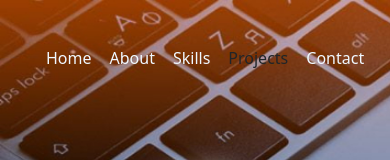
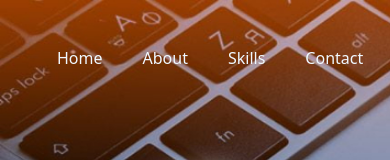
Before and after one commit to Rathan077/Portfolio, a React (Create React App) app: page / in a window 390 px wide. Shown: the top 160 px of the page. Built offline with nearby package versions, Linux system fonts and the light colour scheme; a web font is replaced by a local one.

Commit message:
sixth commit

```diff
--- a/package.json
+++ b/package.json
@@ -13,6 +13,7 @@
     "emailjs-com": "^3.2.0",
     "react": "^18.2.0",
     "react-dom": "^18.2.0",
+    "react-hook-form": "^7.41.5",
     "react-scripts": "5.0.1",
     "react-scroll": "^1.8.9",
     "web-vitals": "^2.1.4"
--- a/src/components/contact/contact.js
+++ b/src/components/contact/contact.js
@@ -1,8 +1,9 @@
-import React, { useRef } from "react";
+import React, { useRef, useState } from "react";
 import "../contact/contact.css";
 import emailjs from "@emailjs/browser";
 
 const Contact = () => {
+  const [validated, setValidated] = useState(false);
   const form = useRef();
 
   const sendEmail = (e) => {
@@ -19,12 +20,16 @@ const Contact = () => {
         (result) => {
           console.log(result.text);
           alert("Message sent ✅");
+          setValidated(false);
+          e.target.reset();
         },
         (error) => {
           console.log(error.text);
+          alert("Message not send successfully");
         }
       );
   };
+
   return (
     <div className="first-container">
       <div className="contact-container" id="contact">
@@ -42,14 +47,21 @@ const Contact = () => {
             className="input"
             id="email"
             type="email"
-            required="required"
+            required="true"
             name="user_email"
             placeholder="Email I'd"
+            pattern="[^@\s]+@[^@\s]+\.[^@\s]+"
           />
+
           <input
             className="input"
             id="mobile"
             name="mobile"
+            onKeyPress={(e) => {
+              if (!/[0-9]/.test(e.key)) {
+                e.preventDefault();
+              }
+            }}
             type="text"
             placeholder="Mobile"
           ></input>
@@ -60,7 +72,6 @@ const Contact = () => {
             required="required"
             placeholder="Enter your message here...."
           />
-
           <input className="input" type="submit" value="send" id="button" />
         </form>
       </div>
--- a/src/components/navbar.css
+++ b/src/components/navbar.css
@@ -95,7 +95,7 @@
 
     .nav-link {
         display: flex;
-        padding: 4px;
+        padding: 15px;
     }
 
     .header {
--- a/src/components/navbar.js
+++ b/src/components/navbar.js
@@ -57,19 +57,7 @@ function Navbar() {
               <span className="nav-name">Skills</span>
             </Link>
           </li>
-          <li>
-            <Link
-              className="nav-link disabled"
-              activeClass="active"
-              to="Projects"
-              spy={true}
-              smooth={true}
-              offset={50}
-              duration={500}
-            >
-              <span className="nav-name">Projects</span>
-            </Link>
-          </li>
+
           <li>
             <Link
               className="nav-link"
```
Also changed, not shown: 1 other file (tests, documents, lock files or other folders).
